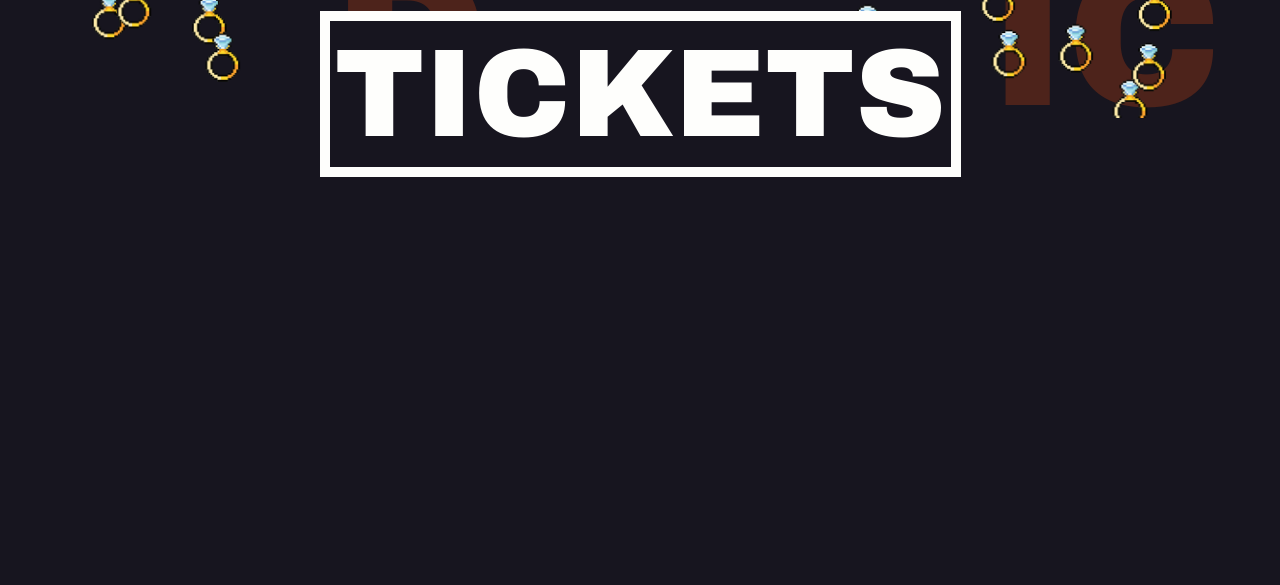
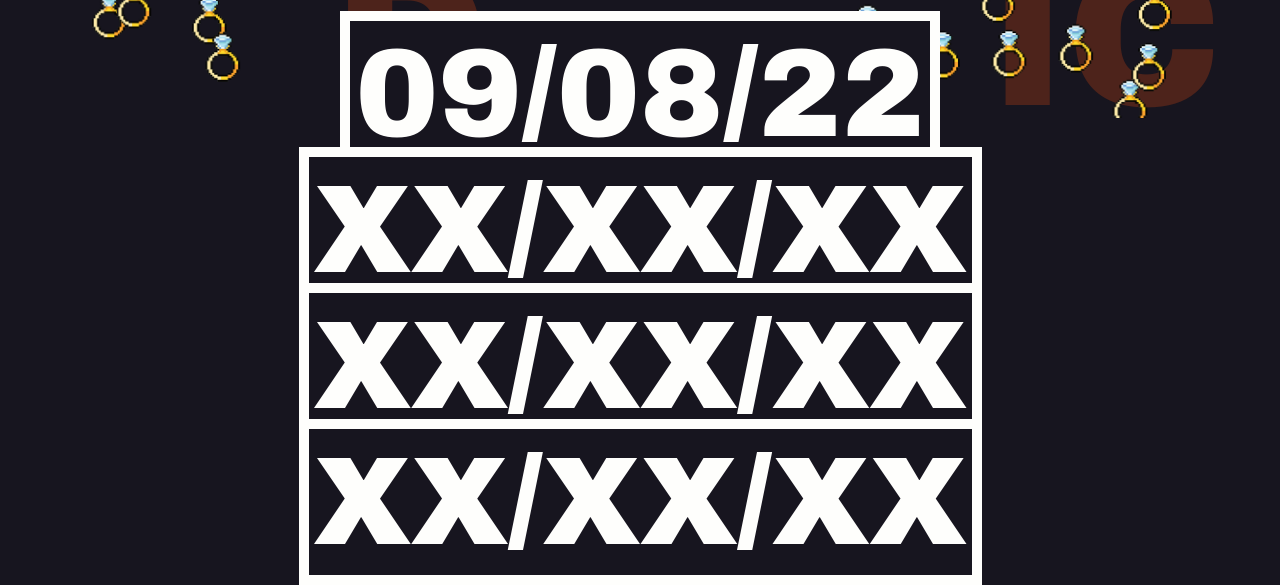
Before and after one commit to CharlieDek/AFFAIR, a plain HTML site: page index.html in a window 1280 px wide. Shown: the part 682-1267 px from the top of the page. Before the commit the page ends 859 px from the top, so only its background shows below. Drawn offline with nearby package versions, Linux system fonts and the light colour scheme; a web font is replaced by a local one.

Commit message:
more tickets

```diff
--- a/index.html
+++ b/index.html
@@ -22,7 +22,10 @@
   <div id="frontOfParticles">
       <center><iframe id="trailerVid" width="650" height="430" src="https://www.youtube.com/embed/OECCfeRlKDE" title="YouTube video player" frameborder="0" allow="accelerometer; autoplay; clipboard-write; encrypted-media; gyroscope; picture-in-picture" allowfullscreen></iframe></center>
       <div id="linkSpacing"></div>
-      <center><a class="ticketsLink" href="https://www.eventbrite.com/" target="_blank">TICKETS</a></center>
+      <center><a class="ticketsLink" href="https://thepit-nyc.com/events/how-to-have-an-affair-without-really-trying/" target="_blank">09/08/22</a></center>
+      <center><a class="ticketsLink" href="https://www.eventbrite.com/" target="_blank">XX/XX/XX</a></center>
+      <center><a class="ticketsLink" href="https://www.eventbrite.com/" target="_blank">XX/XX/XX</a></center>
+      <center><a class="ticketsLink" href="https://www.eventbrite.com/" target="_blank">XX/XX/XX</a></center>
   </div>
 
 <!-- scripts -->
```
